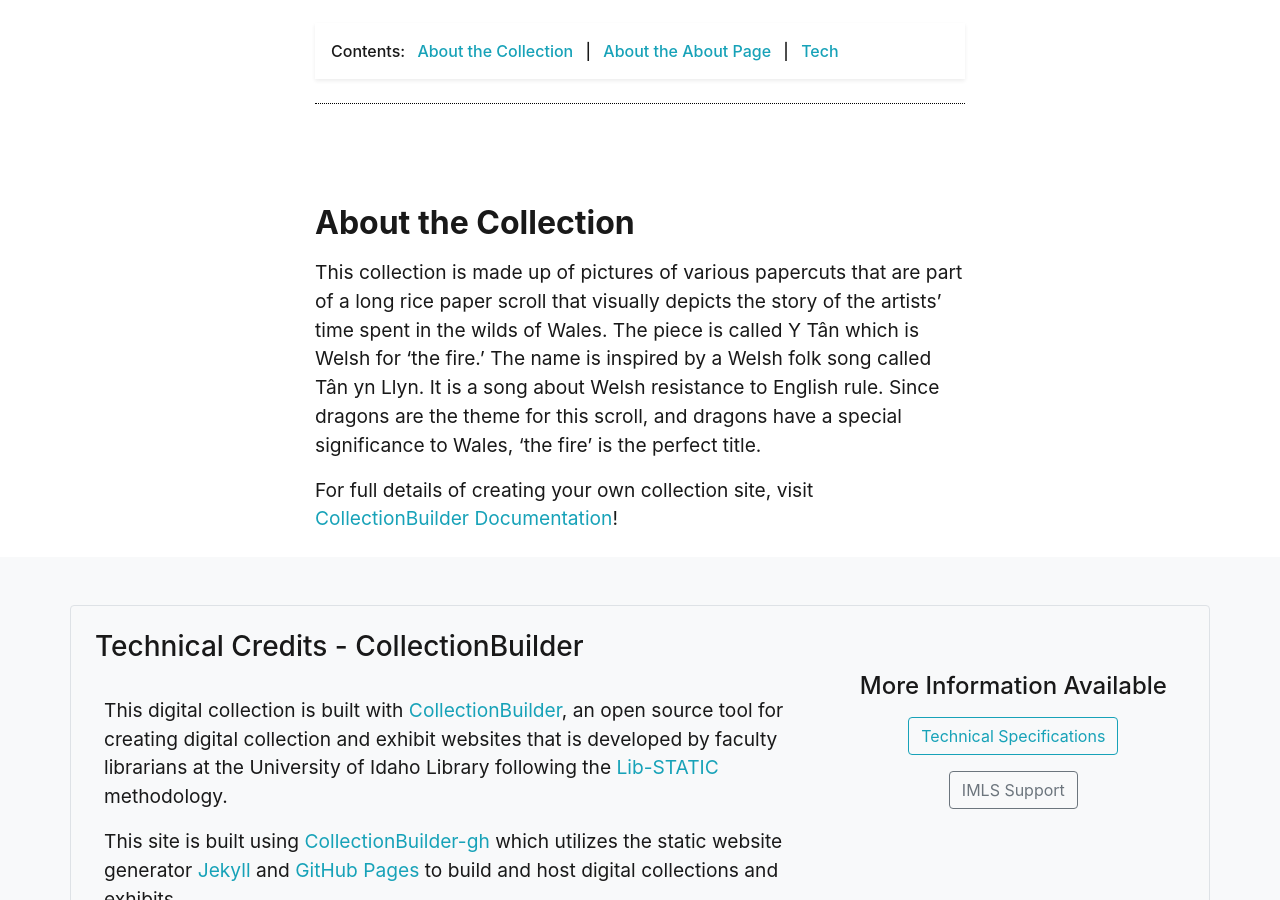
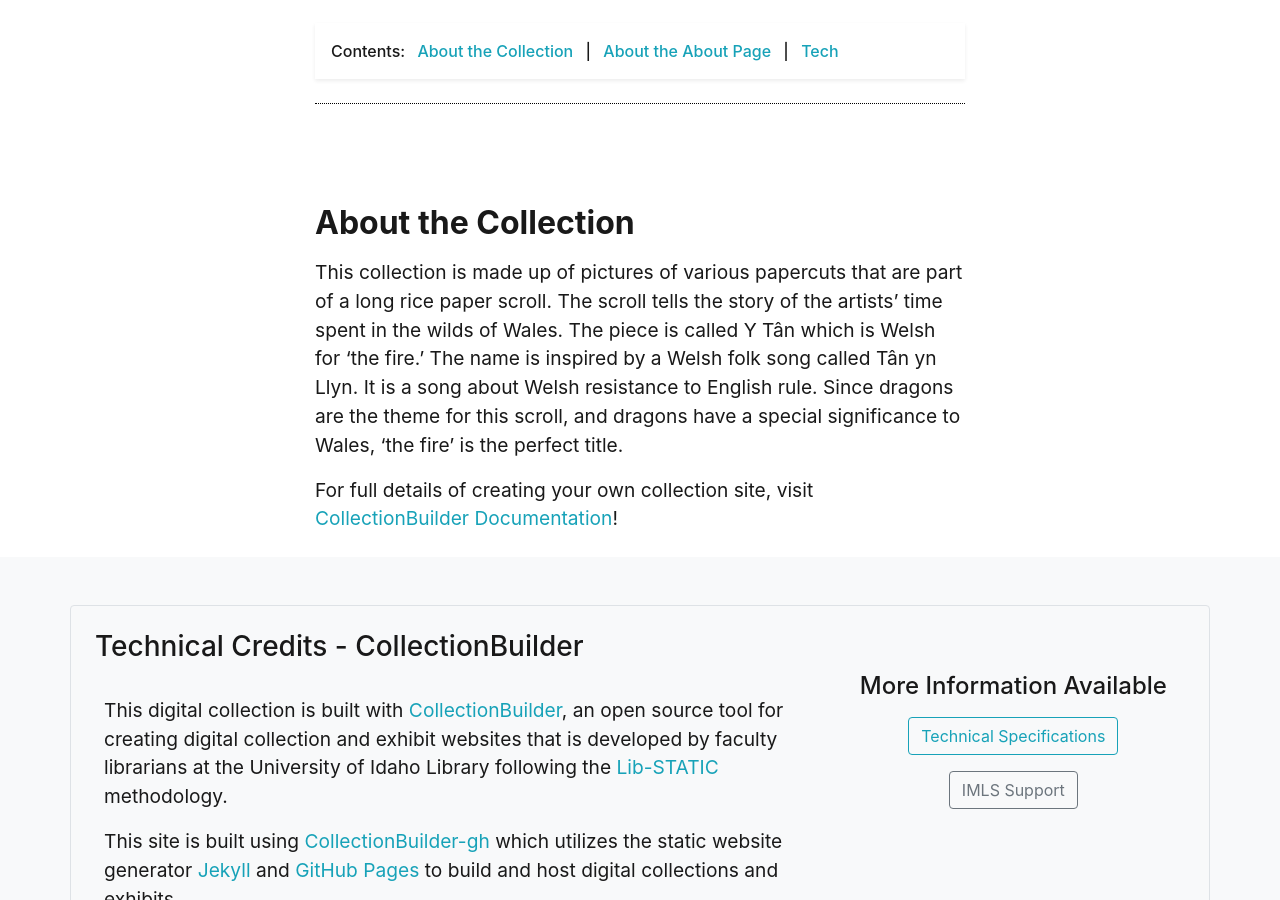
Before and after one commit to aeldridge26/Y-T-n-The-Fire, a Jekyll site: the page built from pages/about.md, in a window 1280 px wide and 900 px high, scrolled down 469 px. Built offline with Jekyll 4.4.1, drawn with Linux system fonts in a browser that asks for light colours.

Commit message:
Update about.md

```diff
--- a/pages/about.md
+++ b/pages/about.md
@@ -14,7 +14,7 @@
 
 ## About the Collection
 
-This collection is made up of pictures of various papercuts that are part of a long rice paper scroll that visually depicts the story of the artists' time spent in the wilds of Wales. The piece is called Y Tân which is Welsh for ‘the fire.’ The name is inspired by a Welsh folk song called Tân yn Llyn. It is a song about Welsh resistance to English rule. Since dragons are the theme for this scroll, and dragons have a special significance to Wales, ‘the fire’ is the perfect title.
+This collection is made up of pictures of various papercuts that are part of a long rice paper scroll. The scroll tells the story of the artists' time spent in the wilds of Wales. The piece is called Y Tân which is Welsh for ‘the fire.’ The name is inspired by a Welsh folk song called Tân yn Llyn. It is a song about Welsh resistance to English rule. Since dragons are the theme for this scroll, and dragons have a special significance to Wales, ‘the fire’ is the perfect title.
 
 
 
```
